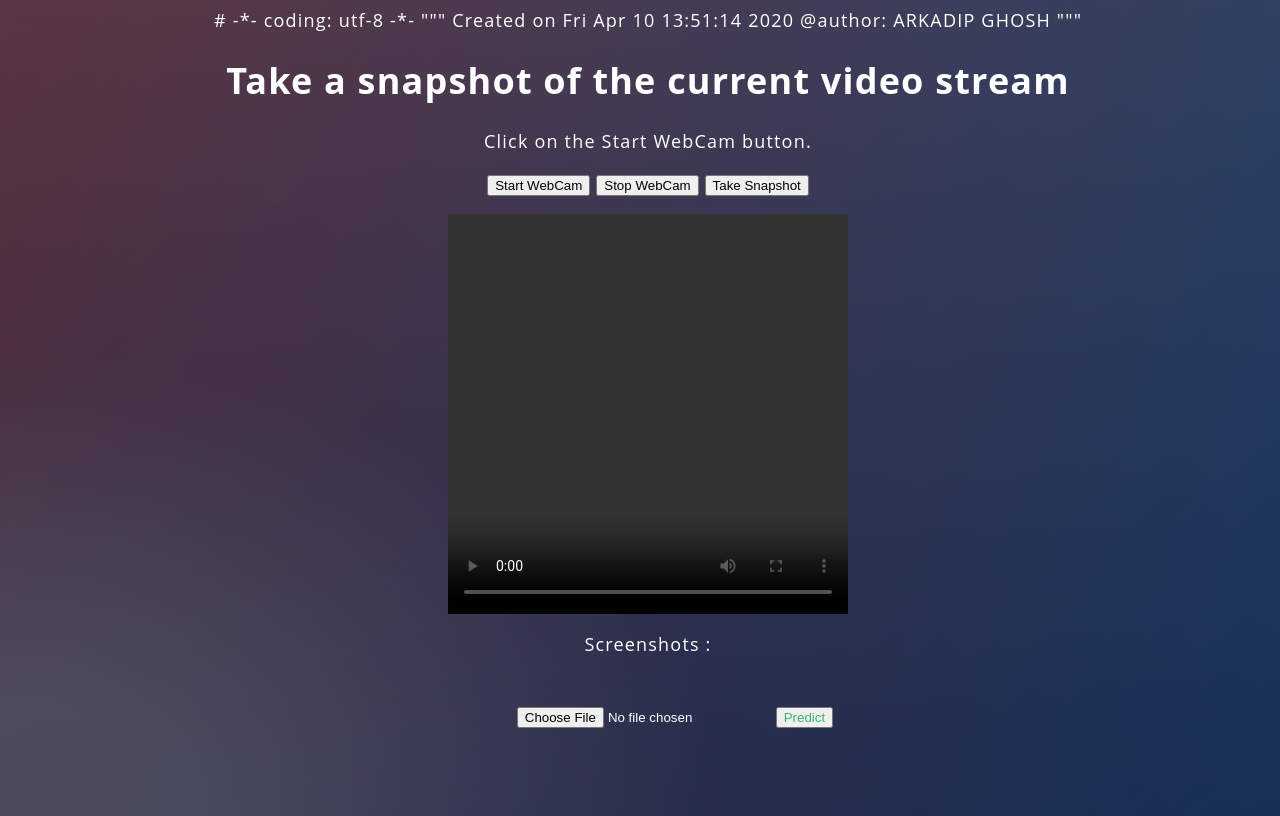
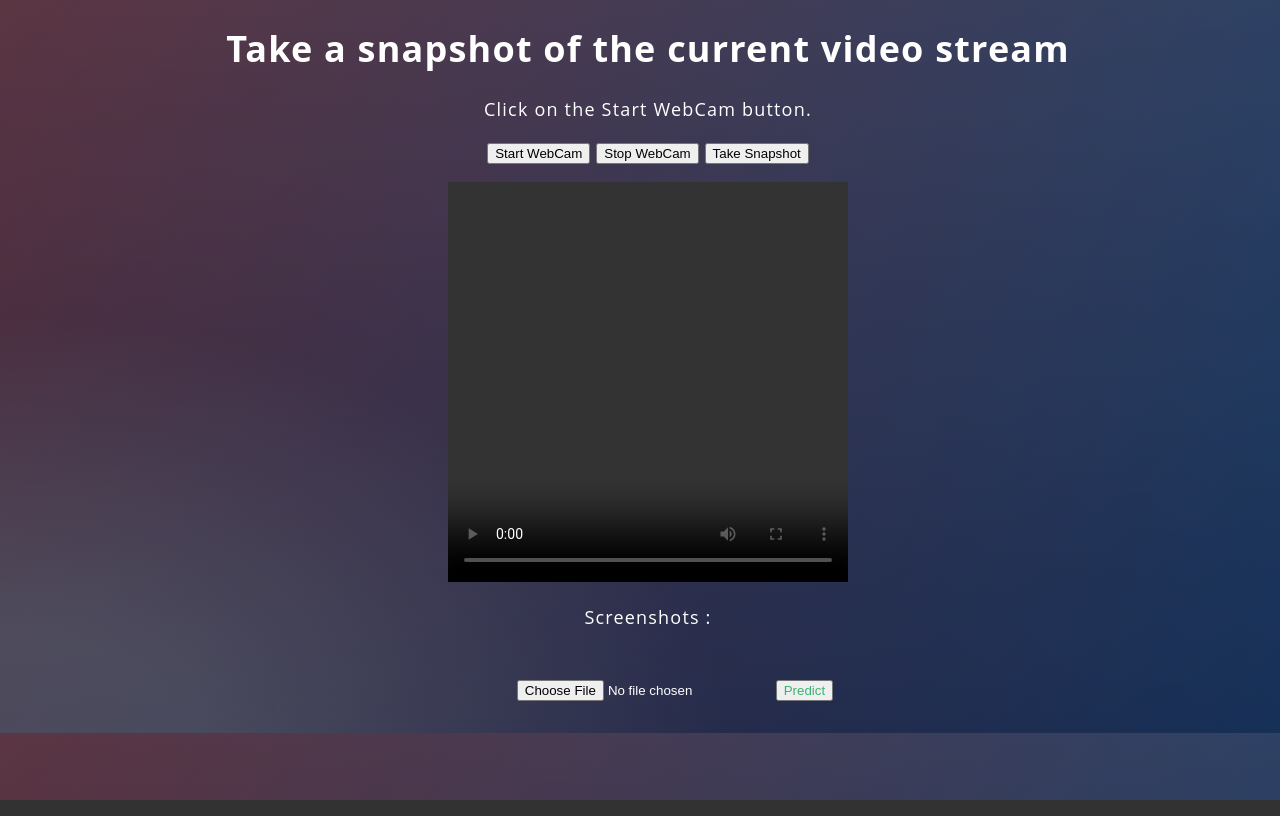
Before and after one commit to hheavyduty/face_expression_recognition, a Flask app: page / in a window 1280 px wide. Run offline with Flask 2, Linux system fonts and the light colour scheme; parts of the project's set-up code (start-up, migrations or seed data) failed here and were passed over.

Commit message:
Update index.html

```diff
--- a/templates/index.html
+++ b/templates/index.html
@@ -1,9 +1,3 @@
-# -*- coding: utf-8 -*-
-"""
-Created on Fri Apr 10 13:51:14 2020
-
-@author: ARKADIP GHOSH
-"""
 
 <!DOCTYPE html>
 <html >
```
